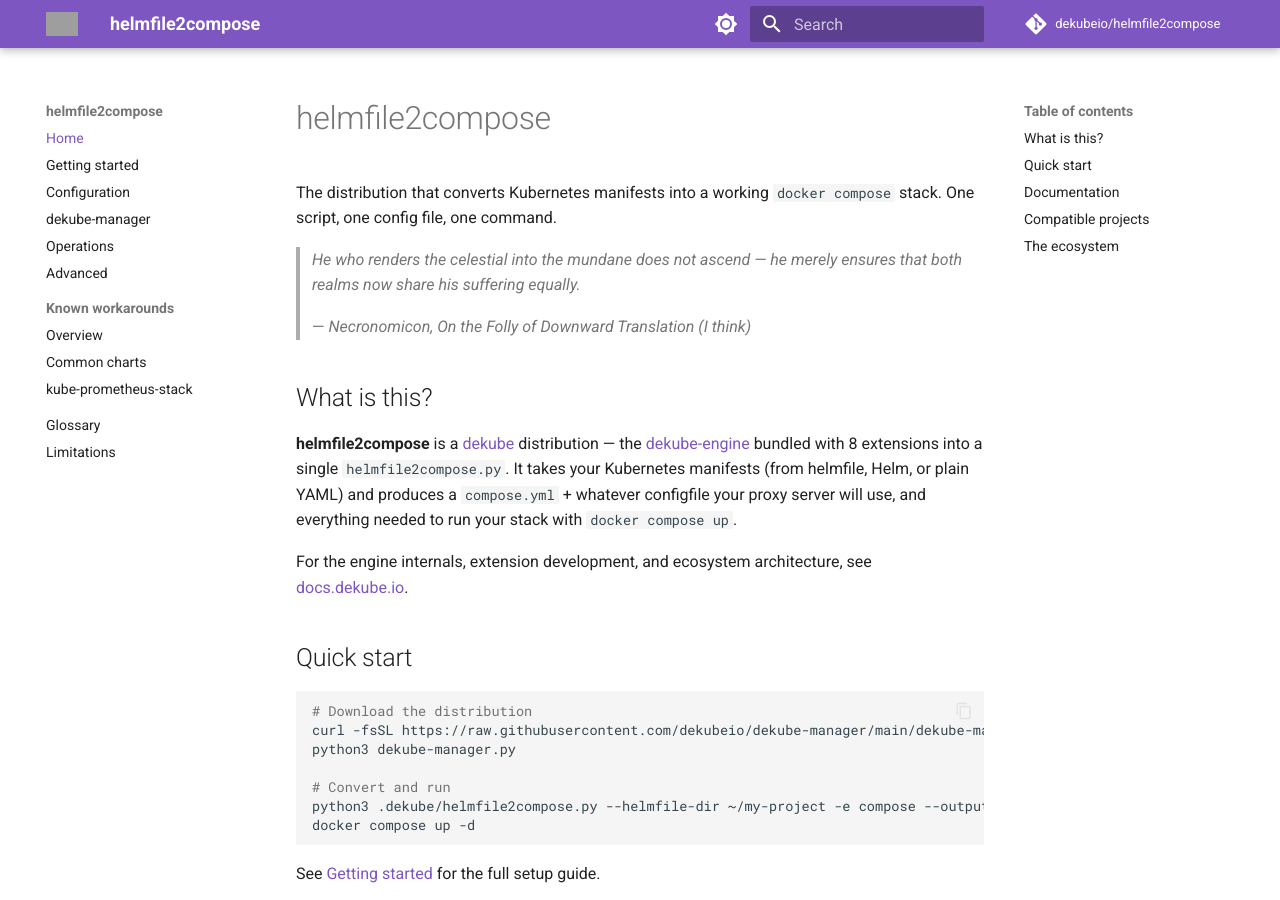
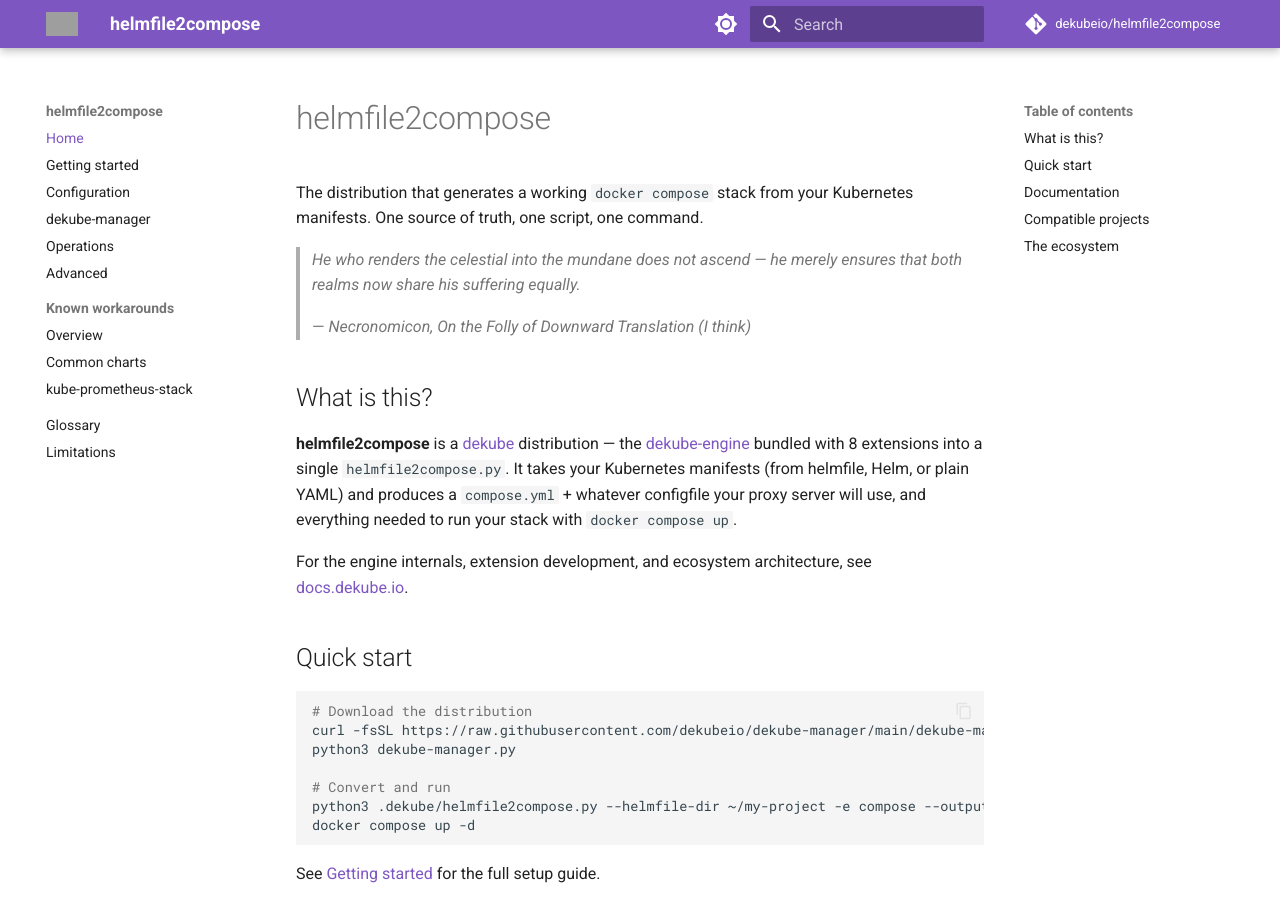
Before and after one commit to dekubeio/helmfile2compose-docs, an MkDocs documentation site: the page built from docs/index.md, in a window 1280 px wide and 900 px high. Built offline with MkDocs 1.6.1 and Material for MkDocs 9.7.7, drawn with Linux system fonts in a browser that asks for light colours; comment, search, counter and statistics services are not loaded; grey boxes are pictures that could not be loaded.

Commit message:
docs: description more clear

```diff
--- a/docs/index.md
+++ b/docs/index.md
@@ -1,6 +1,6 @@
 # helmfile2compose
 
-The distribution that converts Kubernetes manifests into a working `docker compose` stack. One script, one config file, one command.
+The distribution that generates a working `docker compose` stack from your Kubernetes manifests. One source of truth, one script, one command.
 
 > *He who renders the celestial into the mundane does not ascend — he merely ensures that both realms now share his suffering equally.*
 >
--- a/mkdocs.yml
+++ b/mkdocs.yml
@@ -1,6 +1,6 @@
 site_name: helmfile2compose
 site_url: https://helmfile2compose.dekube.io/docs/
-site_description: "The helmfile2compose distribution — converting K8s manifests to compose.yml. Sanity may or may not be included."
+site_description: "The helmfile2compose distribution — generate compose.yml from your Kubernetes manifests. One source of truth, no second stack to maintain."
 repo_url: https://github.com/dekubeio/helmfile2compose
 repo_name: dekubeio/helmfile2compose
 
```
